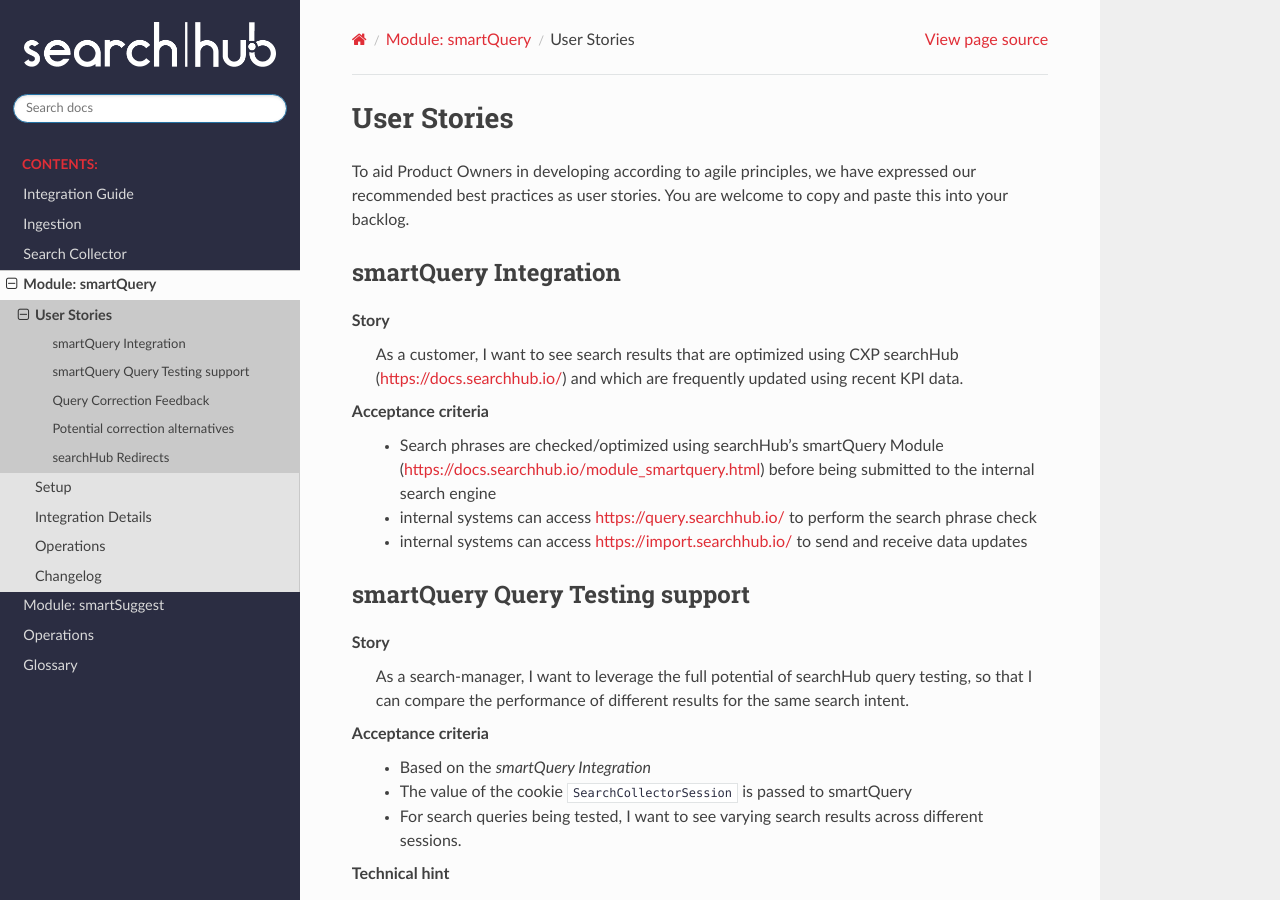
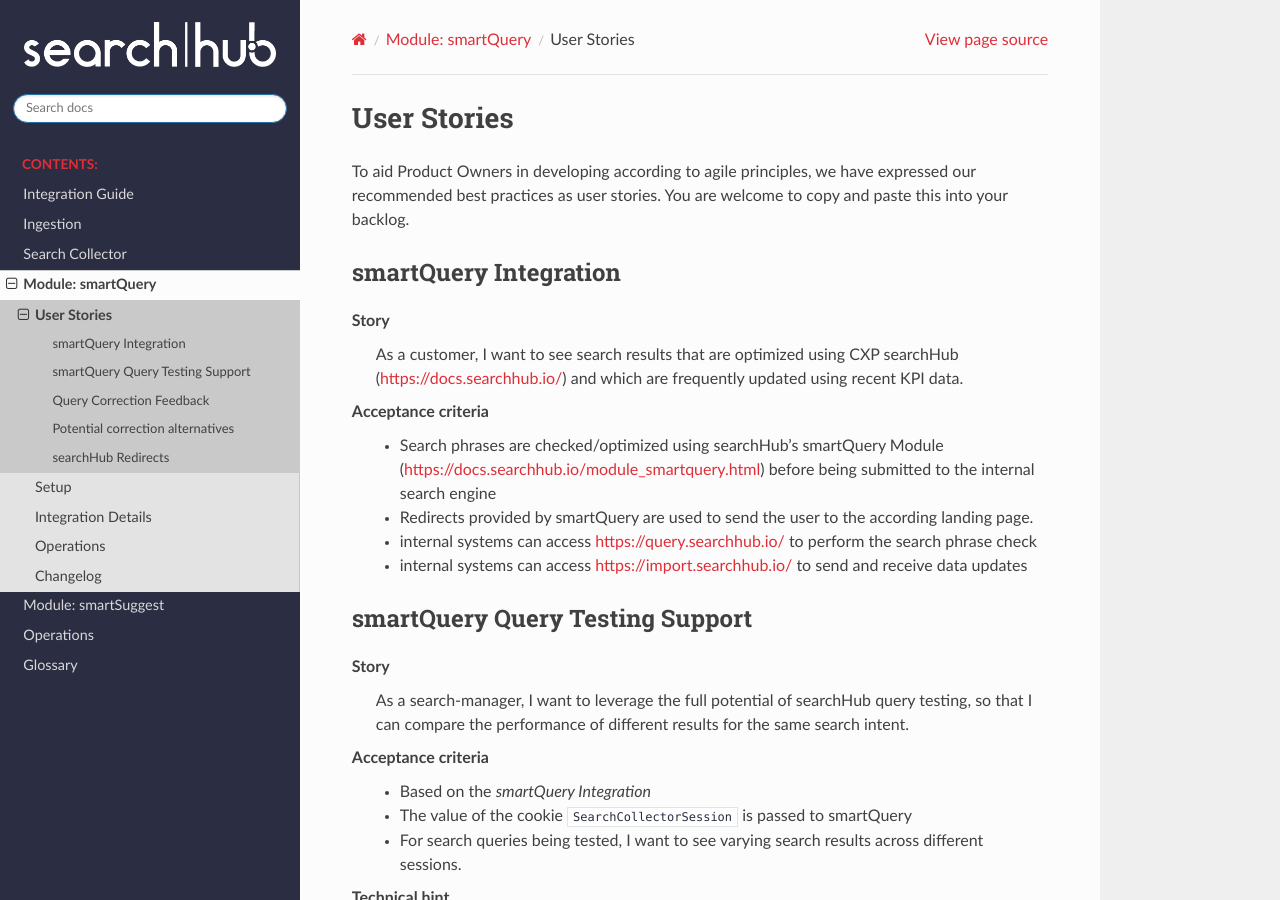
Before and after one commit to CommerceExperts/searchhub-docs, a Sphinx documentation site: the page built from docs/smartquery/user-stories.rst, in a window 1280 px wide and 900 px high. Built offline with Sphinx 7.4.7 and the Read the Docs theme 3.1.0, drawn with Linux system fonts in a browser that asks for light colours.

Commit message:
sq: Add redirect requirement already into basic integration

```diff
--- a/docs/smartquery/user-stories.rst
+++ b/docs/smartquery/user-stories.rst
@@ -11,11 +11,12 @@
 
 Acceptance criteria
   - Search phrases are checked/optimized using searchHub's smartQuery Module (https://docs.searchhub.io/module_smartquery.html) before being submitted to the internal search engine
+  - Redirects provided by smartQuery are used to send the user to the according landing page.
   - internal systems can access https://query.searchhub.io/ to perform the search phrase check
   - internal systems can access https://import.searchhub.io/ to send and receive data updates
 
 
-smartQuery Query Testing support
+smartQuery Query Testing Support
 --------------------------------
 
 Story
```
